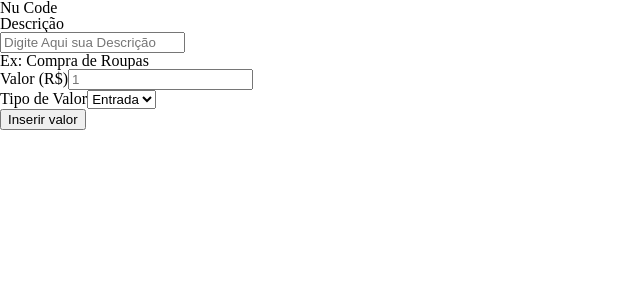
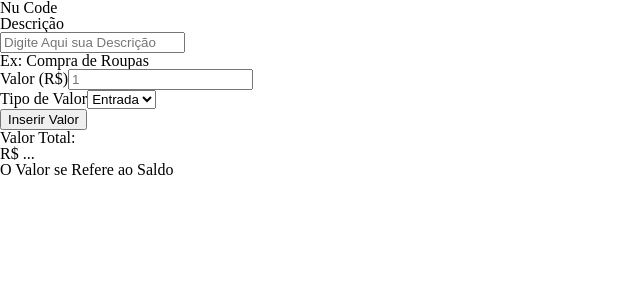
Before and after one commit to mauibuarque/NuCode, a React (Vite) app in the folder nu-code/: page / in a window 1280 px wide. Shown: the top 300 px of the page, without its empty margins (0-640 px from the left). Built offline with nearby package versions, Linux system fonts and the light colour scheme.

Commit message:
feat: Total

```diff
--- a/nu-code/src/App.jsx
+++ b/nu-code/src/App.jsx
@@ -1,6 +1,7 @@
 import "./styles/index.css";
 import Header from "./components/Header";
 import FinanceForm from "./components/FinanceForm";
+import Total from "./components/Total";
 
 const App = () => {
   return (
@@ -10,6 +11,7 @@ const App = () => {
       <main>
         <section>
           <FinanceForm />
+          <Total />
         </section>
       </main>
     </>
--- a/nu-code/src/components/FinanceForm/index.jsx
+++ b/nu-code/src/components/FinanceForm/index.jsx
@@ -23,7 +23,7 @@ const FinanceForm = () => {
           </select>
         </div>
 
-        <button>Inserir valor</button>
+        <button>Inserir Valor</button>
       </form>
     </>
   );
--- a/nu-code/src/components/Total/index.jsx
+++ b/nu-code/src/components/Total/index.jsx
@@ -0,0 +1,14 @@
+const Total = () => {
+  return (
+    <>
+      <div>
+        <h2>Valor Total:</h2>
+        <p>R$ ...</p>
+      </div>
+
+      <p>O Valor se Refere ao Saldo</p>
+    </>
+  );
+};
+
+export default Total;
```
